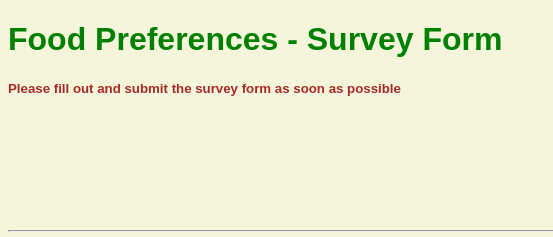
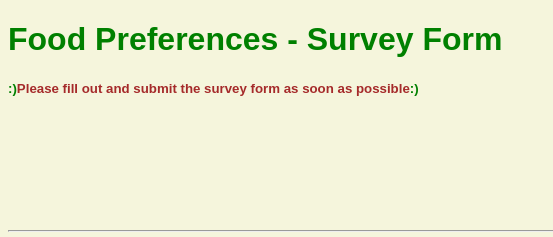
Before and after one commit to theanimatedstudio/surveyForm, a plain HTML site: page index.html in a window 1280 px wide. Shown: the top 237 px of the page, 0-553 px from the left. Drawn offline with Linux system fonts and the light colour scheme.

Commit message:
added css seudo

```diff
--- a/style.css
+++ b/style.css
@@ -1,34 +1,51 @@
-*{
+* {
     font-family: sans-serif;
-   background-color: beige;
+    background-color: beige;
 }
 
 h1 {
     color: green;
 }
+h5::before{
+    content: ':)';
+    color: green;
+}
+h5::after{
+    content: ':)';
+    color: green;
+}
+
 
 h5 {
     color: brown;
 }
-th, td {
-            padding: 10px;
-        }
+
+th,
+td {
+    padding: 10px;
+}
+
 label {
     margin-right: 20px;
     border-color: green;
 }
+
 button {
     margin: 2px;
     margin-top: 10px;
 }
+
 .table2 {
     font-size: 0.7em;
     border: 1px solid
 }
-.name, .age {
+
+.name,
+.age {
     padding: 1px;
     border: 1pc;
 }
+
 td:hover {
     background-color: beige;
     padding: 0px;
@@ -41,6 +58,7 @@ button:hover {
 button:active {
     background-color: greenyellow;
 }
+
 img {
     width: 300px;
     height: 100px;
```
Also changed, not shown: point.png (added).
